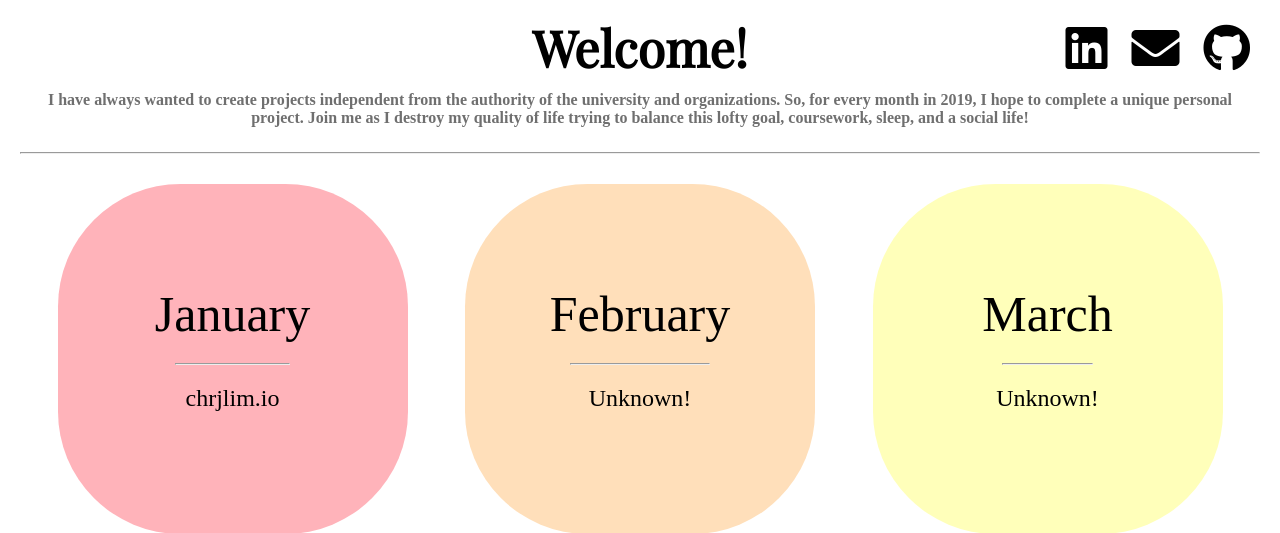
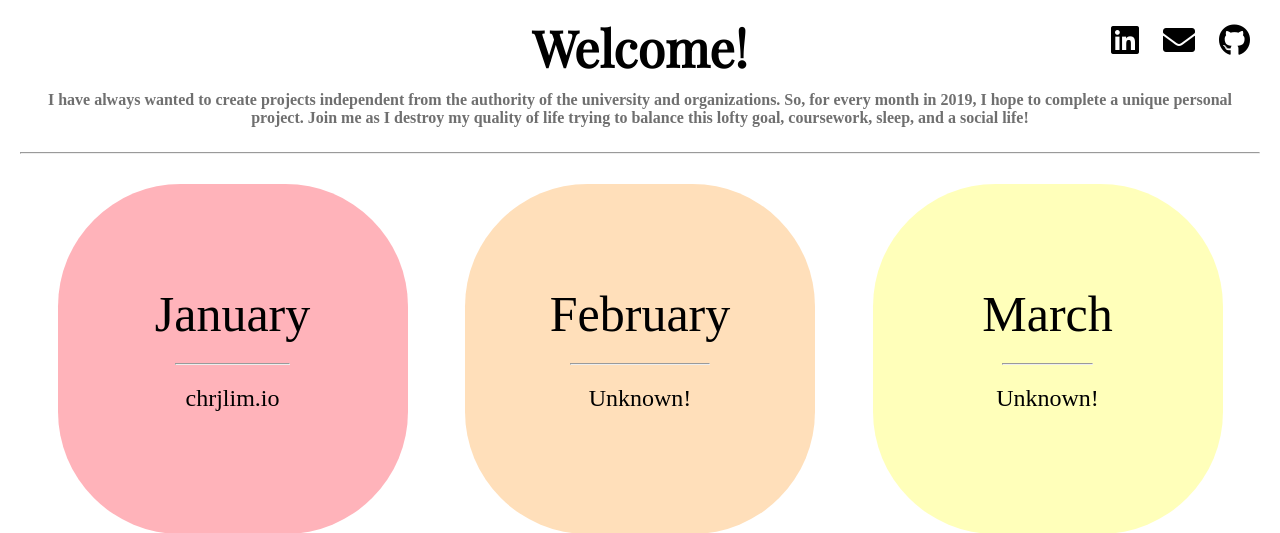
Before and after one commit to climc118/chrjlim, a Django app: page /surface/home in a window 1280 px wide. Shown: the top 533 px of the page. Run offline with Django 3.2, Linux system fonts and the light colour scheme; some libraries are stand-ins or nearby versions; some web fonts are replaced.

Commit message:
make sm logos smaller

```diff
--- a/chrjlim/templates/chrjlim/base.html
+++ b/chrjlim/templates/chrjlim/base.html
@@ -16,9 +16,9 @@
 
         <!-- Social Media Links -->
         <div class="social-media-logos">
-                <a href="https://www.linkedin.com/in/christian-lim-429480aa/" target="_blank" class="fab fa-linkedin fa-3x"></a>
-                <a href="mailto:christianlim.js@gmail.com" class="fas fa-envelope fa-3x"></a>
-                <a href="https://github.com/climc118?tab=overview" target="_blank" class="fab fa-github fa-3x"></a>
+                <a href="https://www.linkedin.com/in/christian-lim-429480aa/" target="_blank" class="fab fa-linkedin fa-2x"></a>
+                <a href="mailto:christianlim.js@gmail.com" class="fas fa-envelope fa-2x"></a>
+                <a href="https://github.com/climc118?tab=overview" target="_blank" class="fab fa-github fa-2x"></a>
         </div>
 </head>
 <body>
```
